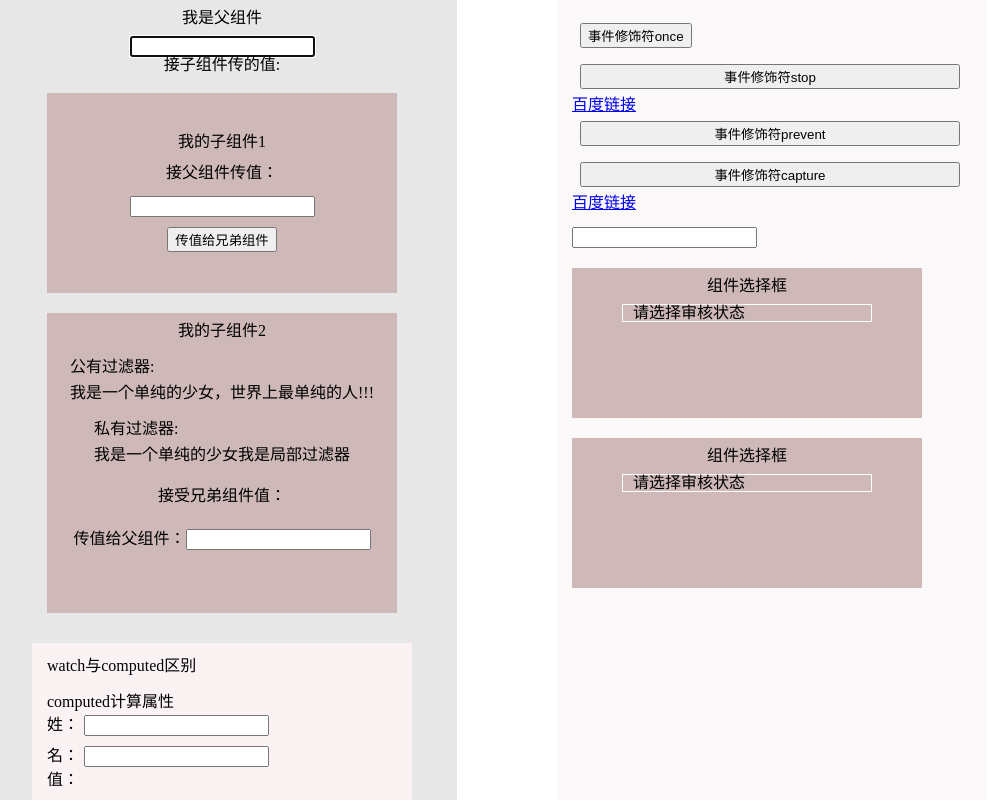
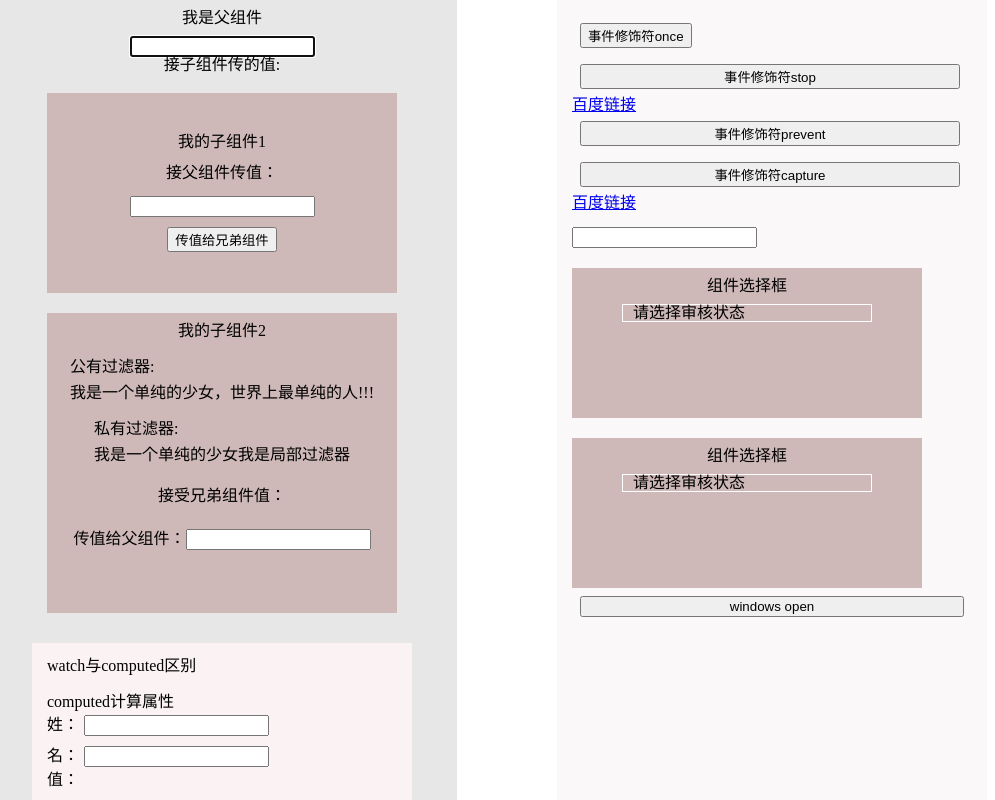
Before and after one commit to zhongmin2011/vue-dome, a Vue app: page /#/first in a window 1280 px wide. Shown: the top 800 px of the page, without its empty margins (13-1008 px from the left). Built offline with nearby package versions, Linux system fonts and the light colour scheme.

Commit message:
可以使用 window 各种属性

```diff
--- a/src/components/first.vue
+++ b/src/components/first.vue
@@ -69,6 +69,7 @@
         :data="$dict.inboundType"
         placeholder="请选择审核状态"
       ></select-input>
+      <button @click="open()">windows open</button>
     </div>
   </div>
 </template>
@@ -129,6 +130,9 @@ export default {
     },
     captureThing() {
       console.log("captureThing");
+    },
+    open(){
+      window.open('http://www.baidu.com')
     }
   },
   watch: {
```
